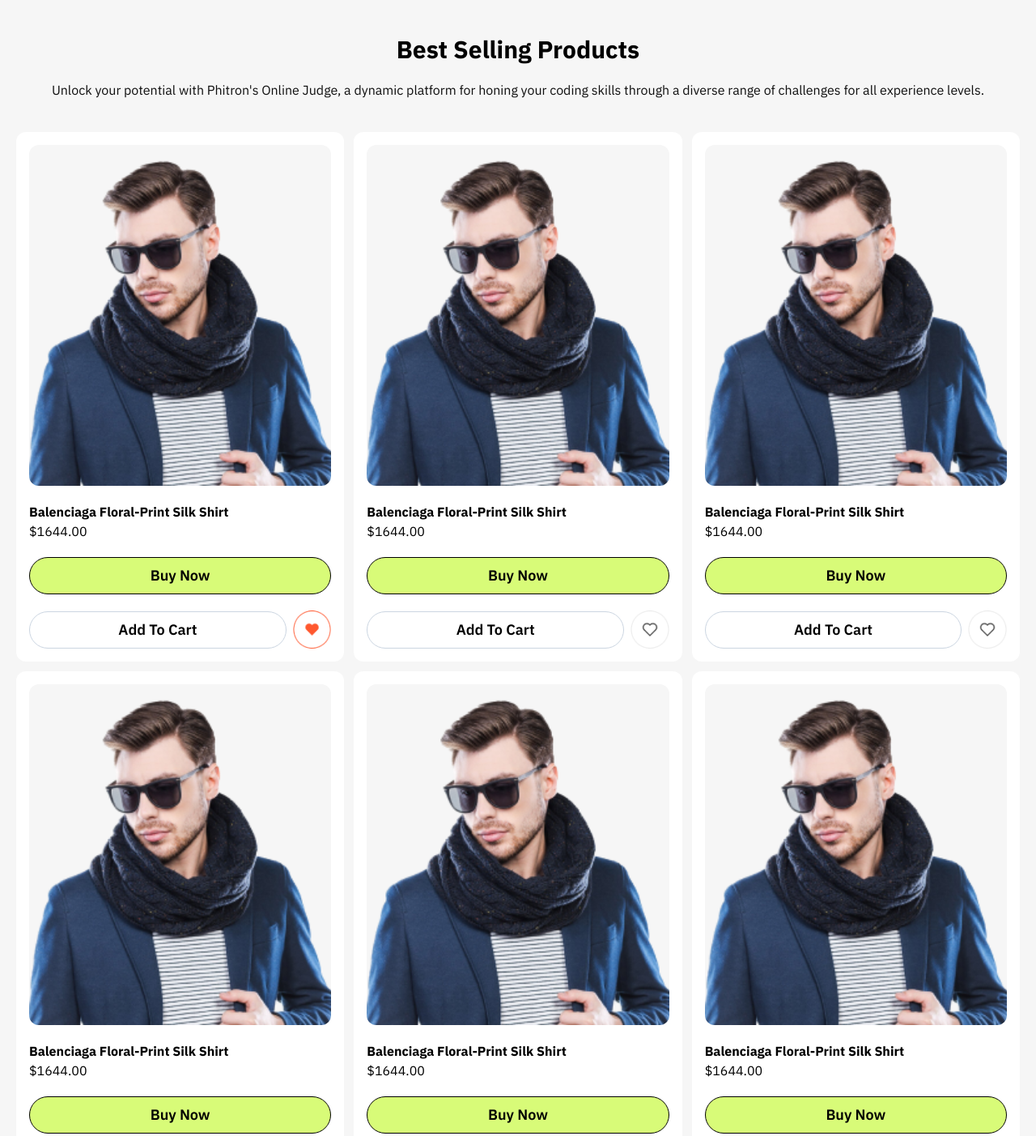
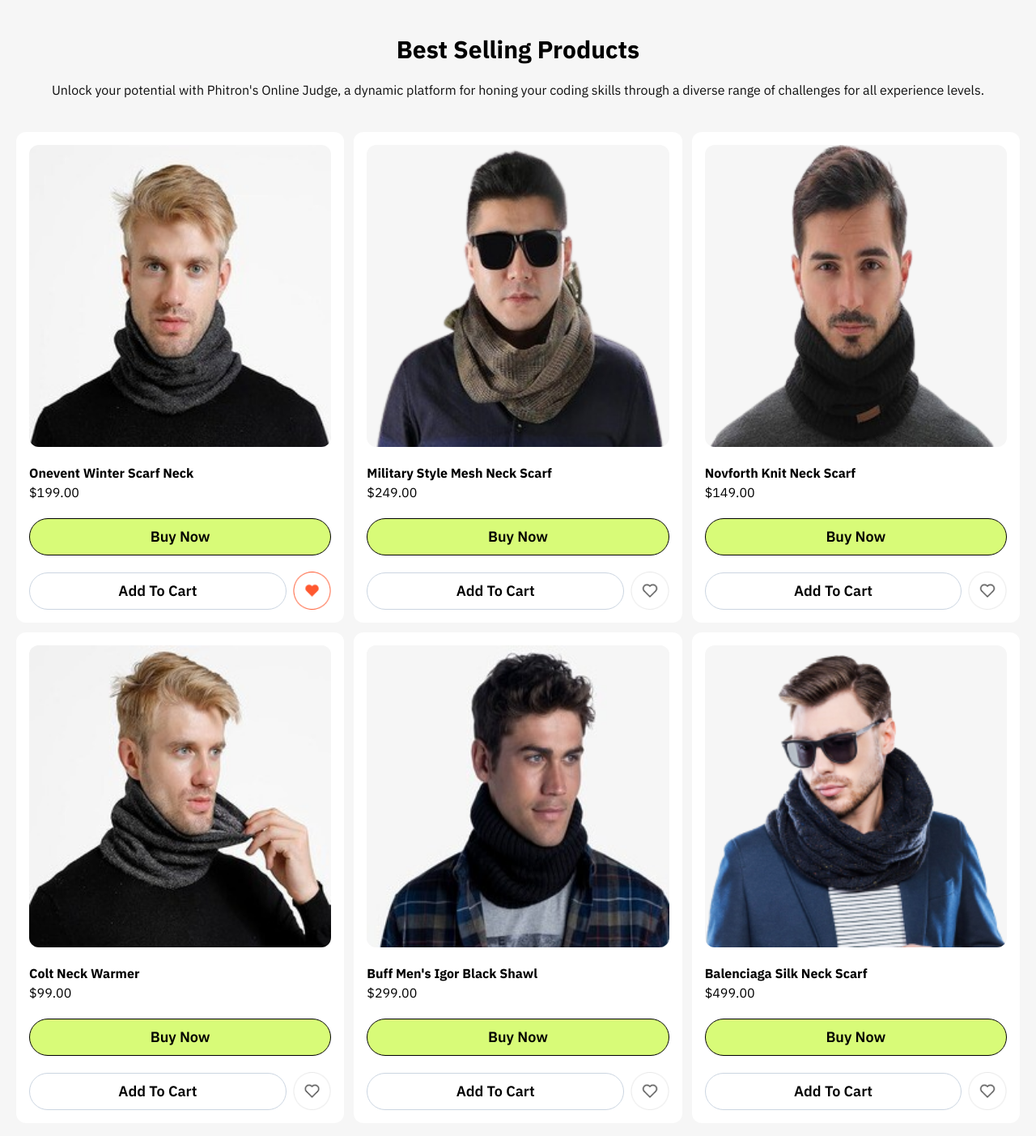
Before and after one commit to himadree-chaudhury/kickstart_assignment_1, a website: page index.html in a window 1280 px wide. Shown: the part 737-2140 px from the top of the page at 81% size. Drawn offline with nearby package versions, Linux system fonts and the light colour scheme.

Commit message:
product-chk&rearrange

```diff
--- a/index.html
+++ b/index.html
@@ -87,10 +87,10 @@
                 range of challenges for all experience levels.</p>
             <div class="grid grid-cols-1 md:grid-cols-2 lg:grid-cols-3 gap-3">
                 <div class="bg-white flex flex-col gap-5 p-4 rounded-xl">
-                    <img class="bg-background rounded-xl" src="./assets/model-demonstrating-winter-cloths 1.png" alt="">
+                    <img class="bg-background rounded-xl" src="./assets/model-demonstrating-winter-cloths_1.jpg" alt="">
                     <div>
-                        <b>Balenciaga Floral-Print Silk Shirt</b>
-                        <p>$1644.00</p>
+                        <b>Onevent Winter Scarf Neck</b>
+                        <p>$199.00</p>
                     </div>
                     <button
                         class="bg-color-primary border border-black gap-2 px-6 py-2 rounded-full font-semibold text-lg w-full">Buy
@@ -105,10 +105,10 @@
                     </div>
                 </div>
                 <div class="bg-white flex flex-col gap-5 p-4 rounded-xl">
-                    <img class="bg-background rounded-xl" src="./assets/model-demonstrating-winter-cloths 1.png" alt="">
+                    <img class="bg-background rounded-xl" src="./assets/model-demonstrating-winter-cloths_2.jpg" alt="">
                     <div>
-                        <b>Balenciaga Floral-Print Silk Shirt</b>
-                        <p>$1644.00</p>
+                        <b>Military Style Mesh Neck Scarf</b>
+                        <p>$249.00</p>
                     </div>
                     <button
                         class="bg-color-primary border border-black gap-2 px-6 py-2 rounded-full font-semibold text-lg w-full">Buy
@@ -123,10 +123,10 @@
                     </div>
                 </div>
                 <div class="bg-white flex flex-col gap-5 p-4 rounded-xl">
-                    <img class="bg-background rounded-xl" src="./assets/model-demonstrating-winter-cloths 1.png" alt="">
+                    <img class="bg-background rounded-xl" src="./assets/model-demonstrating-winter-cloths_3.jpg" alt="">
                     <div>
-                        <b>Balenciaga Floral-Print Silk Shirt</b>
-                        <p>$1644.00</p>
+                        <b>Novforth Knit Neck Scarf </b>
+                        <p>$149.00</p>
                     </div>
                     <button
                         class="bg-color-primary border border-black gap-2 px-6 py-2 rounded-full font-semibold text-lg w-full">Buy
@@ -141,10 +141,10 @@
                     </div>
                 </div>
                 <div class="bg-white flex flex-col gap-5 p-4 rounded-xl">
-                    <img class="bg-background rounded-xl" src="./assets/model-demonstrating-winter-cloths 1.png" alt="">
+                    <img class="bg-background rounded-xl" src="./assets/model-demonstrating-winter-cloths_4.jpg" alt="">
                     <div>
-                        <b>Balenciaga Floral-Print Silk Shirt</b>
-                        <p>$1644.00</p>
+                        <b>Colt Neck Warmer</b>
+                        <p>$99.00</p>
                     </div>
                     <button
                         class="bg-color-primary border border-black gap-2 px-6 py-2 rounded-full font-semibold text-lg w-full">Buy
@@ -159,10 +159,10 @@
                     </div>
                 </div>
                 <div class="bg-white flex flex-col gap-5 p-4 rounded-xl">
-                    <img class="bg-background rounded-xl" src="./assets/model-demonstrating-winter-cloths 1.png" alt="">
+                    <img class="bg-background rounded-xl" src="./assets/model-demonstrating-winter-cloths_5.jpg" alt="">
                     <div>
-                        <b>Balenciaga Floral-Print Silk Shirt</b>
-                        <p>$1644.00</p>
+                        <b>Buff Men's Igor Black Shawl</b>
+                        <p>$299.00</p>
                     </div>
                     <button
                         class="bg-color-primary border border-black gap-2 px-6 py-2 rounded-full font-semibold text-lg w-full">Buy
@@ -177,10 +177,10 @@
                     </div>
                 </div>
                 <div class="bg-white flex flex-col gap-5 p-4 rounded-xl">
-                    <img class="bg-background rounded-xl" src="./assets/model-demonstrating-winter-cloths 1.png" alt="">
+                    <img class="bg-background rounded-xl" src="./assets/model-demonstrating-winter-cloths_6.png" alt="">
                     <div>
-                        <b>Balenciaga Floral-Print Silk Shirt</b>
-                        <p>$1644.00</p>
+                        <b>Balenciaga Silk Neck Scarf</b>
+                        <p>$499.00</p>
                     </div>
                     <button
                         class="bg-color-primary border border-black gap-2 px-6 py-2 rounded-full font-semibold text-lg w-full">Buy
```
Also changed, not shown: assets/model-demonstrating-winter-cloths 1.png (deleted), assets/model-demonstrating-winter-cloths_1.jpg (added), assets/model-demonstrating-winter-cloths_2.jpg (added), assets/model-demonstrating-winter-cloths_3.jpg (added), assets/model-demonstrating-winter-cloths_4.jpg (added), assets/model-demonstrating-winter-cloths_5.jpg (added), assets/model-demonstrating-winter-cloths_6.png (added).
